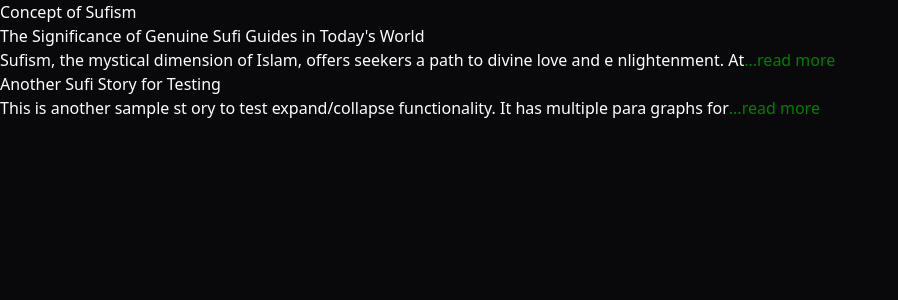
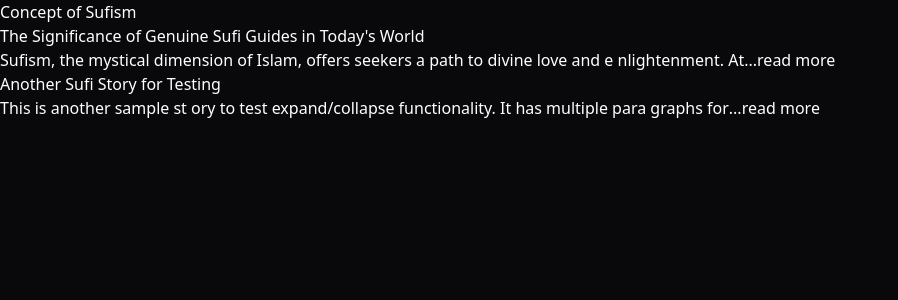
Before and after one commit to HossainAraf/timessquare2000, a React (Create React App) app: page /sufi-concept in a window 1280 px wide. Shown: the top 300 px of the page, without its empty margins (0-898 px from the left). Built offline with nearby package versions, Linux system fonts and the light colour scheme.

Commit message:
Remove inline css

```diff
--- a/src/components/shared/ReadMore.jsx
+++ b/src/components/shared/ReadMore.jsx
@@ -24,9 +24,6 @@ function ReadMore({ children }) {
         type="button"
         onClick={toggleReadMore}
         className="read-or-hide"
-        style={{
-          color: 'green', background: 'none', border: 'none', cursor: 'pointer',
-        }}
       >
         {isReadMore ? '...read more' : ' show less'}
       </button>
```
